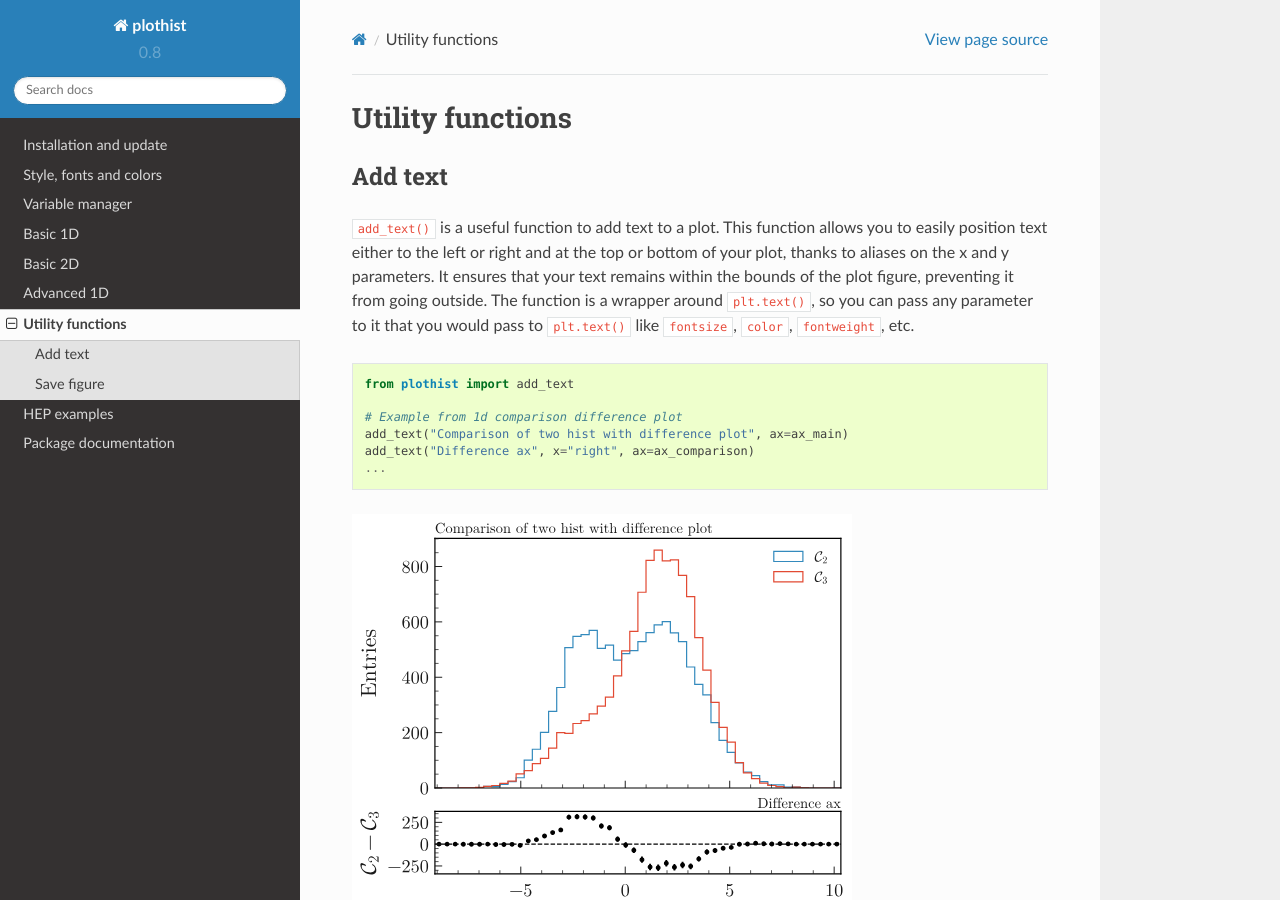
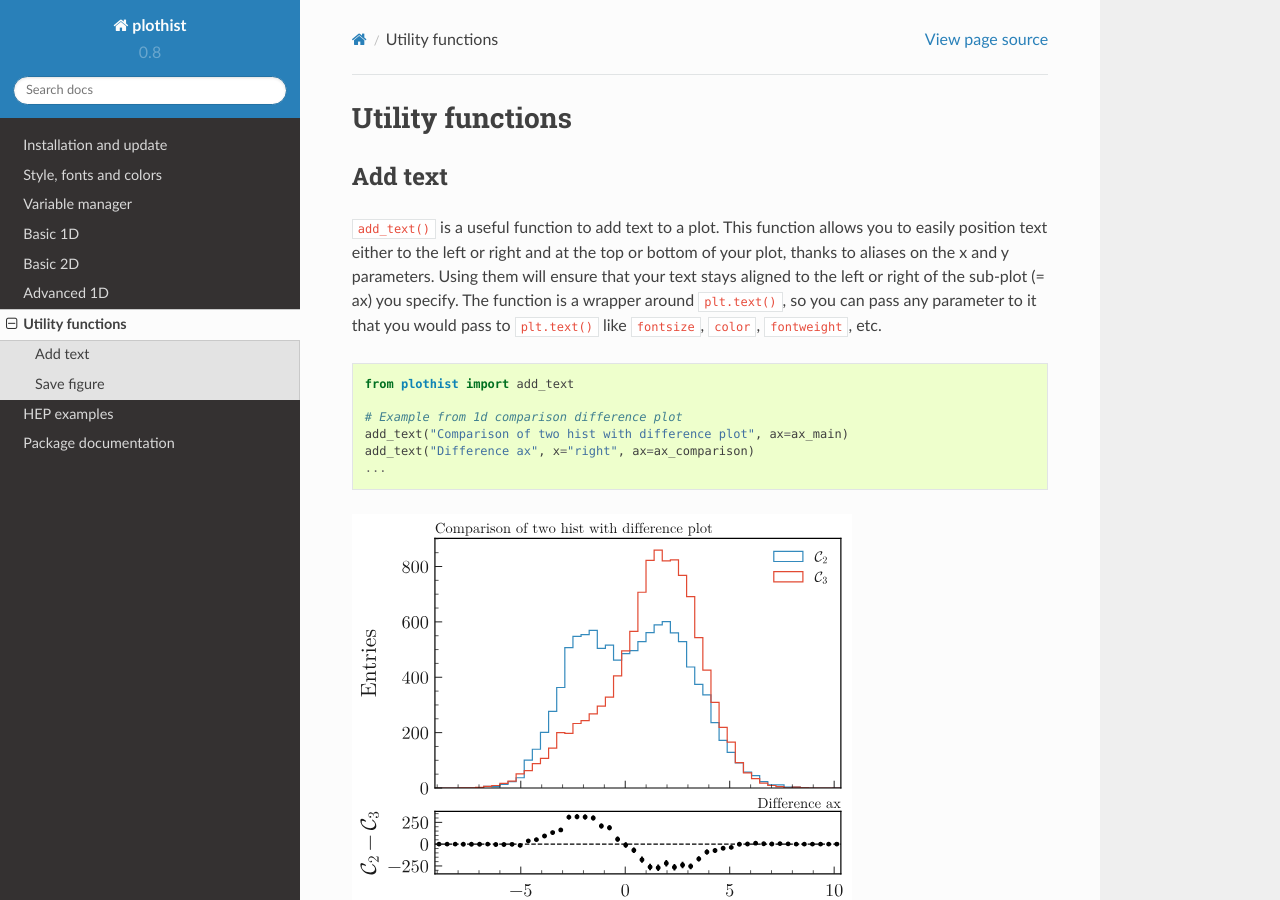
Before and after one commit to cyrraz/plothist, a Sphinx documentation site: the page built from docs/usage/utilities.rst, in a window 1280 px wide and 900 px high. Built offline with Sphinx 7.4.7 and the Read the Docs theme 2.0.0, drawn with Linux system fonts in a browser that asks for light colours.

Commit message:
better doc

```diff
--- a/docs/usage/utilities.rst
+++ b/docs/usage/utilities.rst
@@ -7,7 +7,7 @@
 Add text
 ========
 
-``add_text()`` is a useful function to add text to a plot. This function allows you to easily position text either to the left or right and at the top or bottom of your plot, thanks to aliases on the x and y parameters. It ensures that your text remains within the bounds of the plot figure, preventing it from going outside. The function is a wrapper around ``plt.text()``, so you can pass any parameter to it that you would pass to ``plt.text()`` like ``fontsize``, ``color``, ``fontweight``, etc.
+``add_text()`` is a useful function to add text to a plot. This function allows you to easily position text either to the left or right and at the top or bottom of your plot, thanks to aliases on the x and y parameters. Using them will ensure that your text stays aligned to the left or right of the sub-plot (= ax) you specify. The function is a wrapper around ``plt.text()``, so you can pass any parameter to it that you would pass to ``plt.text()`` like ``fontsize``, ``color``, ``fontweight``, etc.
 
 .. code-block:: python
 
```
